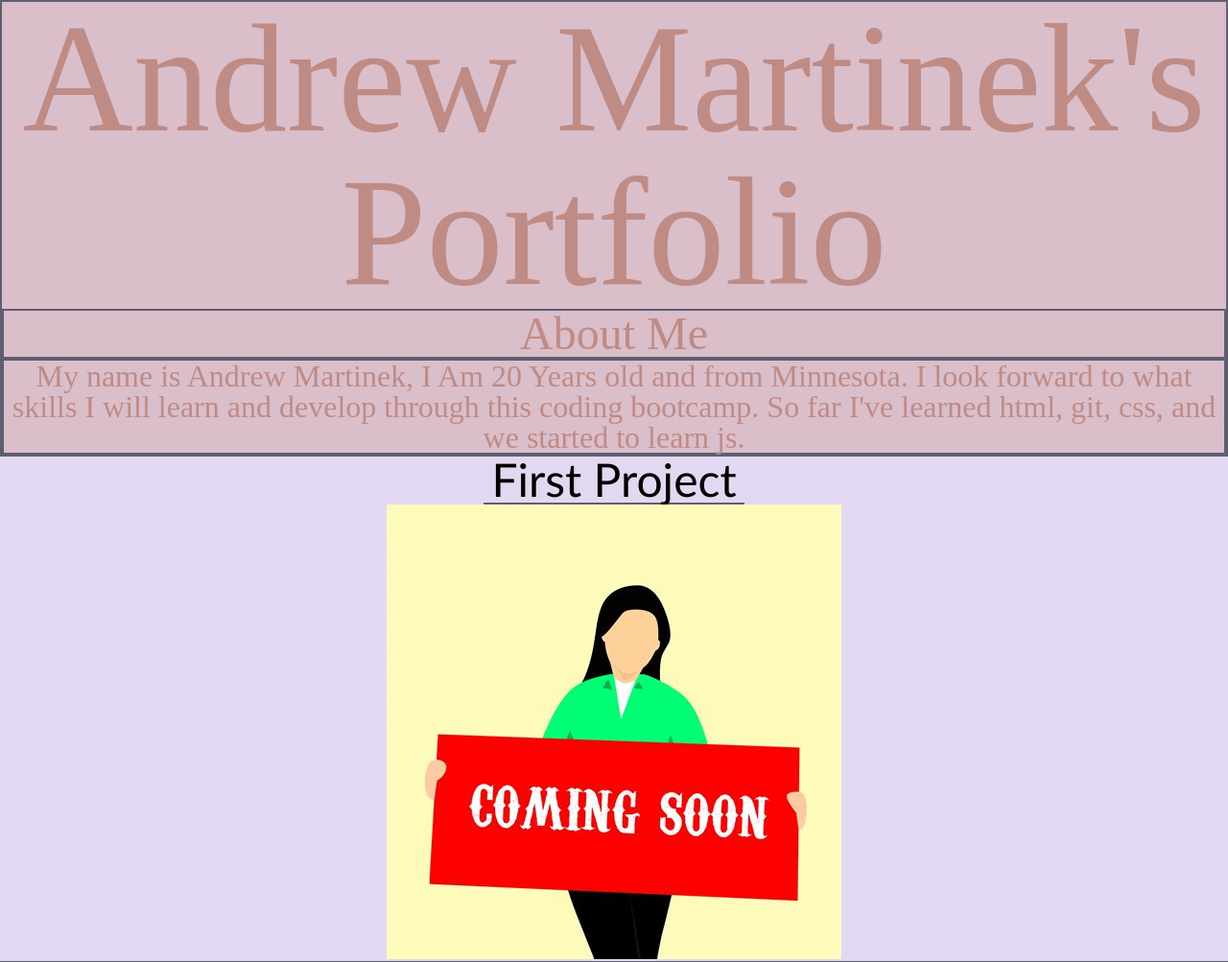
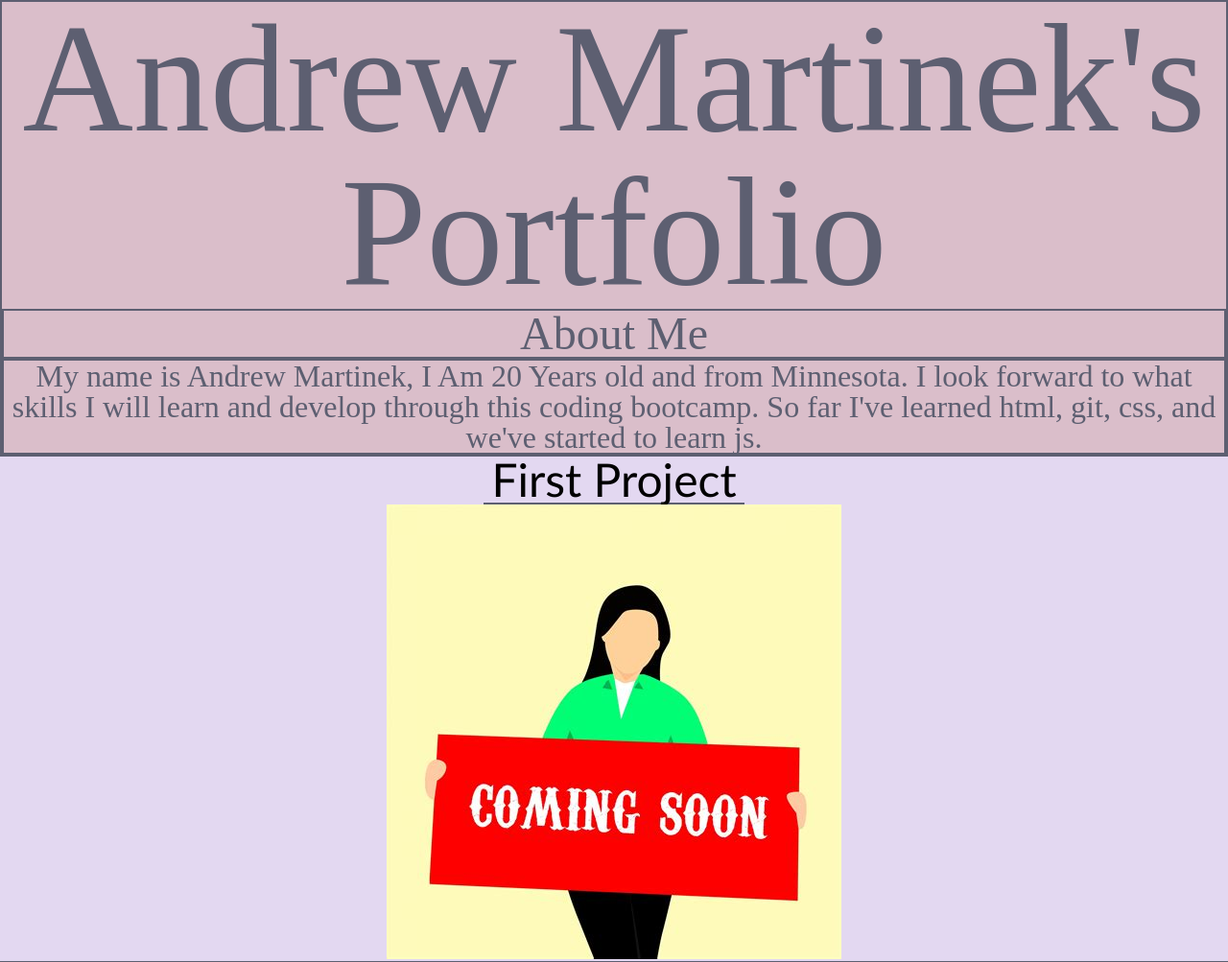
Before and after one commit to Minnesotaboy2/my_first_portfolio, a plain HTML site: page index.html in a window 1280 px wide. Shown: the top 1003 px of the page at 96% size. Drawn offline with Linux system fonts and the light colour scheme.

Commit message:
changed font colors, fixed some typos

```diff
--- a/assets/css/style.css
+++ b/assets/css/style.css
@@ -20,7 +20,7 @@ main {
 header {
     text-align: center;
     font-size: 10pc;
-    color: var(--rosy);
+    color: var(--independence);
     background-color: var(--pink);
     border: 2px solid var(--independence);
 }
--- a/index.html
+++ b/index.html
@@ -7,7 +7,7 @@
     <meta charset="UTF-8">
     <meta http-equiv="X-UA-Compatible" content="IE=edge">
     <meta name="viewport" content="width=device-width, initial-scale=1.0">
-    <title>Andrew Martinke's Portfolio</title>
+    <title>Andrew Martinek's Portfolio</title>
 </head>
 
 <body>
@@ -17,7 +17,7 @@
         <article id="aboutMe">
             My name is Andrew Martinek, I Am 20 Years old and from Minnesota. I look forward to what skills I
             will
-            learn and develop through this coding bootcamp. So far I've learned html, git, css, and we started
+            learn and develop through this coding bootcamp. So far I've learned html, git, css, and we've started
             to learn js.
         </article>
     </header>
```
Lines whose indentation alone changed are shown as unchanged.
